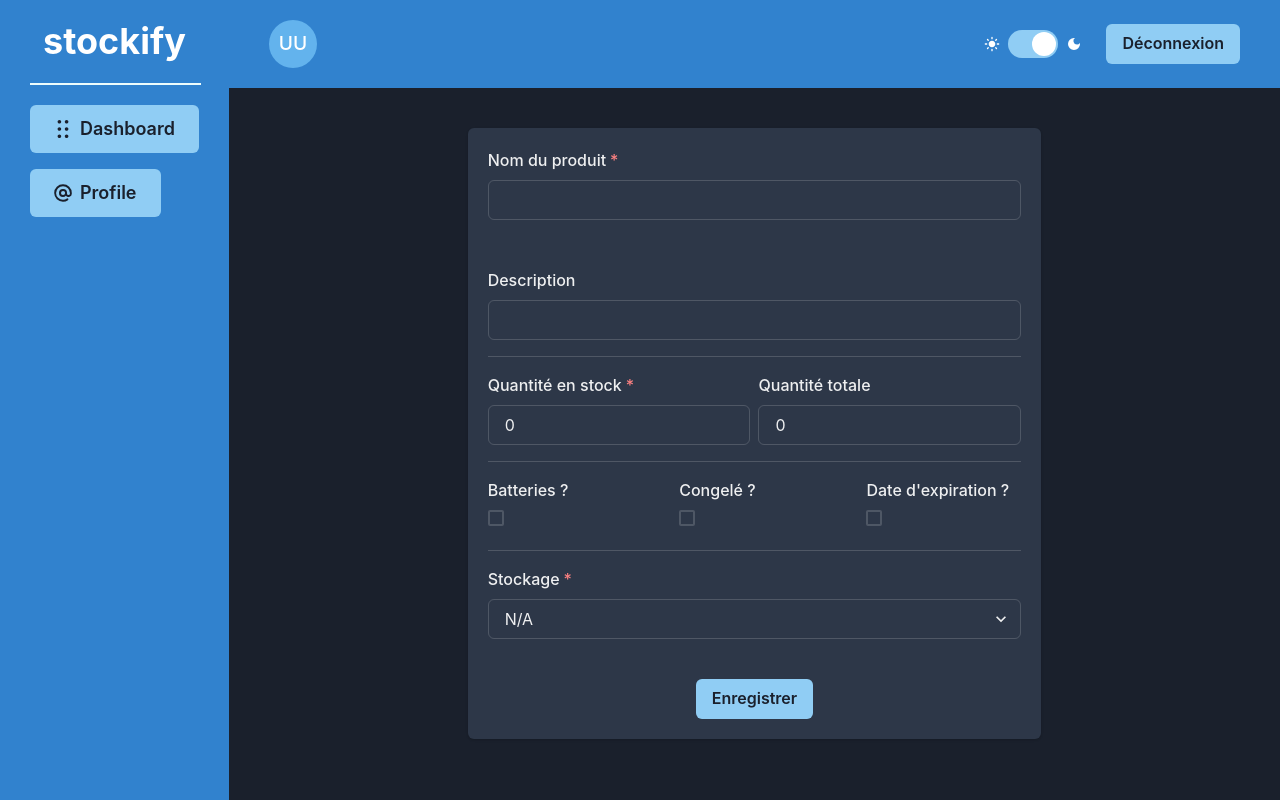
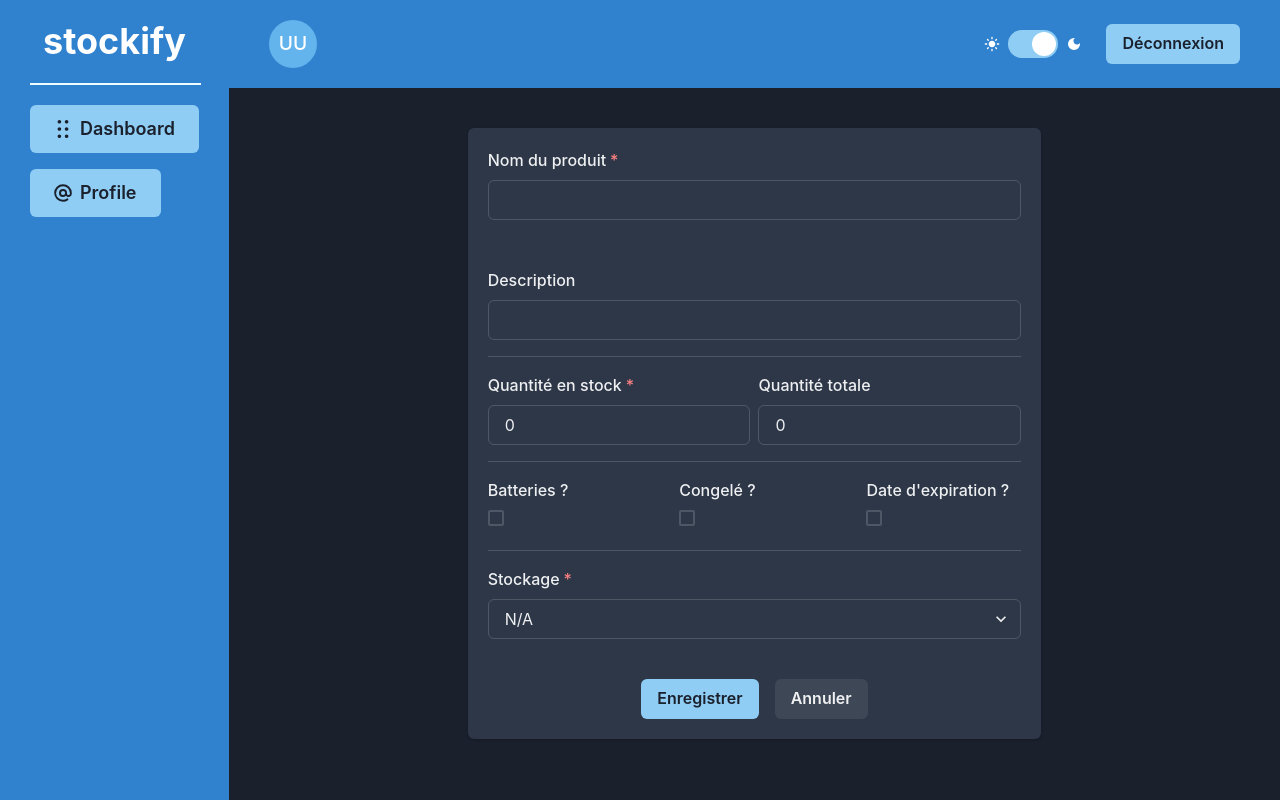
Before and after one commit to Julien1100/stockify-front, a React (Vite) app: page /products/1/edit in a window 1280 px wide. Built offline with nearby package versions, Linux system fonts and the light colour scheme; no server answers; sample sign-in values are in the browser's storage.

Commit message:
✨ Add cancel button to UpdateProduct page

```diff
--- a/src/pages/UpdateProduct.jsx
+++ b/src/pages/UpdateProduct.jsx
@@ -188,10 +188,11 @@ export default function UpdateProduct() {
             </Stack>
           </CardBody>
 
-          <CardFooter justifyContent={"center"}>
+          <CardFooter justifyContent={"center"} gap={4}>
             <Button type="submit" colorScheme="blue">
               Enregistrer
             </Button>
+            <Button onClick={() => navigate(-1)}>Annuler</Button>
           </CardFooter>
         </Card>
       </form>
```
